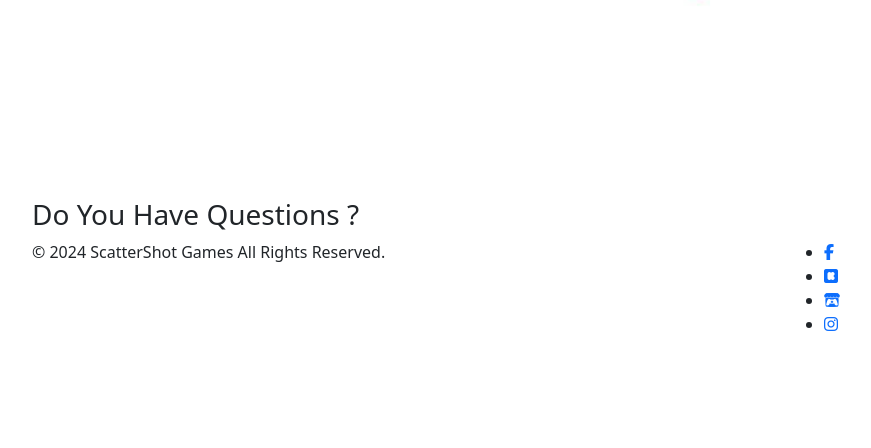
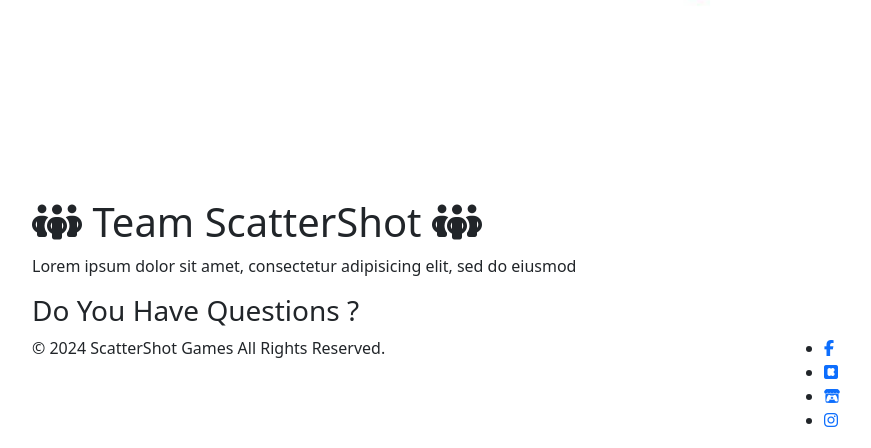
Before and after one commit to NSJ021/ScatterShot-Games, a Django app: page / in a window 1280 px wide. Shown: the part 1138-1586 px from the top of the page, without its empty margins (50-921 px from the left). Before the commit the page ends 1469 px from the top, so only its background shows below. Run offline with Django 5.2, Linux system fonts and the light colour scheme; data that the repository does not hold is empty; some libraries are stand-ins or nearby versions.

Commit message:
Documentation, JS Sources

```diff
--- a/templates/ssg_pages/home.html
+++ b/templates/ssg_pages/home.html
@@ -13,4 +13,42 @@
 </div>
 <!-- Banner end -->
 
+<!-- About start -->
+<div class="our-team content-area bg-grea-3">
+    <div class="container">
+        <!-- Main title -->
+        <div class="main-title">
+            <h1><i class="fa-solid fa-people-group"></i> <span>Team ScatterShot </span> <i class="fa-solid fa-people-group"></i></h1>
+            <p>Lorem ipsum dolor sit amet, consectetur adipisicing elit, sed do eiusmod</p>
+        </div>
+        <!-- Slick slider area start -->
+        <div class="slick-slider-area clearfix">
+            <div class="row slick-carousel" data-slick='{"slidesToShow": 2, "responsive":[{"breakpoint": 1024,"settings":{"slidesToShow": 2}}, {"breakpoint": 768,"settings":{"slidesToShow": 1}}]}'>
+                {% for team in team %}
+                <div class="slick-slide-item">
+                    <div class="team-1">
+                        <div class="photo">
+                            <a href="#">
+                                {% if "placeholder" in team.profile_image.url %}
+                                <img src="{% static 'img/logos/logo.jpg' %}" class="img-fluid" draggable="false" alt="placeholder team image" />
+                                {% else %}
+                                <img src="{{ team.profile_image.url }}" class="img-fluid" draggable="false" alt="{{ team.position }}" />
+                                {% endif %}
+                            </a>
+                        </div>
+                        <div class="details">
+                            <h4>{{team.first_name}}</h4>
+                            <h5>{{team.position}}</h5>
+                            {{team.content | safe}}
+                        </div>
+                    </div>
+                </div>
+                {% endfor %}
+            </div>
+        </div>
+    </div>
+</div>
+
+<!-- About end -->
+
 {% endblock %}
```
Also changed, not shown: README.md.
